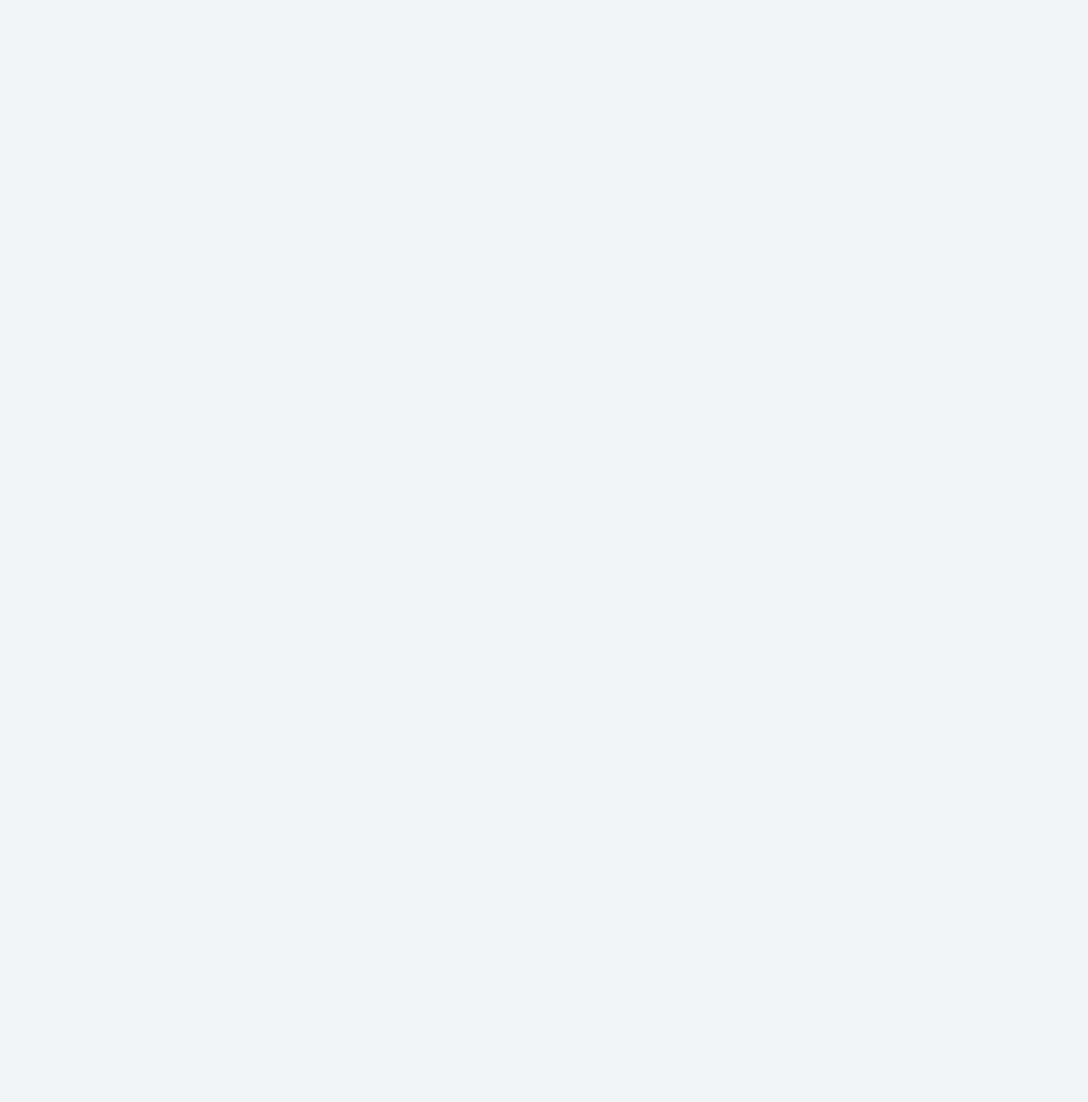
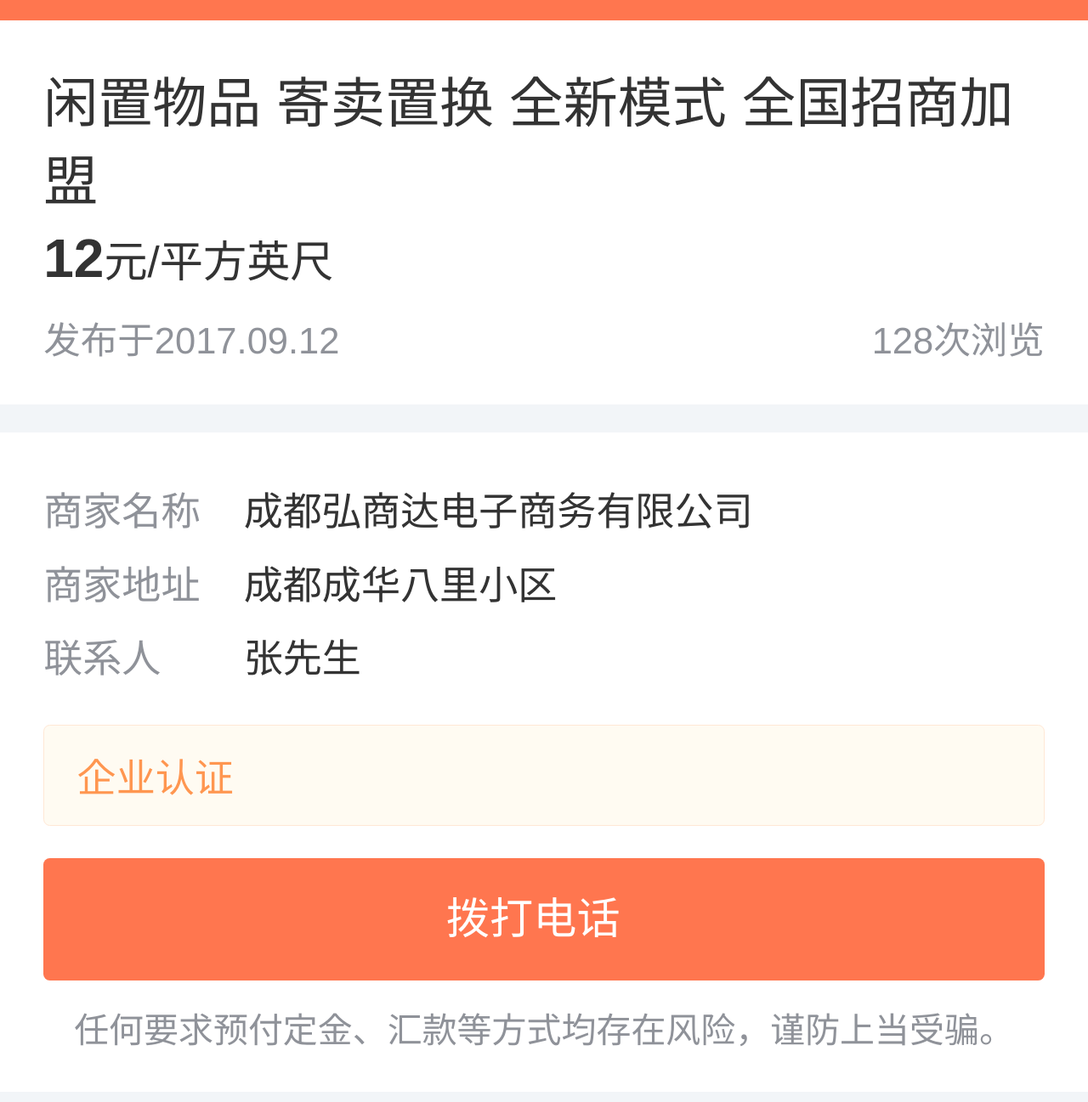
Before and after one commit to kaeyleo/vue-58pige, a Vue app: page /detail in a window 1280 px wide. Shown: the top 1297 px of the page at 85% size. Before the commit the page ends 800 px from the top, so only its background shows below. Built offline with nearby package versions, Linux system fonts and the light colour scheme; a small style sheet from the web is missing.

Commit message:
add detail component

```diff
--- /dev/null
+++ b/src/components/page/detail/detail.vue
@@ -0,0 +1,224 @@
+<template>
+  <div class="page bg-gray">
+    <header class="app-header header-fill">
+      <div class="back" @click="goback">
+        <i class="iconfont icon-fanhui"></i>
+      </div>
+      <div class="page-title">详情</div>
+    </header>
+
+    <section>
+      <div class="content">
+        <div class="title">
+          <h1>闲置物品 寄卖置换 全新模式 全国招商加盟</h1>
+        </div>
+        <div class="price"><strong>12</strong>元/平方英尺</div>
+        <footer class="statis">
+          <span class="date">发布于2017.09.12</span>
+          <span class="pv">128次浏览</span>
+        </footer>
+      </div>
+    </section>
+
+    <section>
+      <div class="content">
+        <ul class="info-list">
+          <li>
+            <span class="name">商家名称</span><span class="value">成都弘商达电子商务有限公司</span>
+          </li>
+          <li>
+            <span class="name">商家地址</span><span class="value">成都成华八里小区</span>
+          </li>
+          <li>
+            <span class="name">联系人</span><span class="value">张先生</span>
+          </li>
+        </ul>
+        <div class="certi">
+          <i class="iconfont icon-renzheng1"></i><span>企业认证</span>
+        </div>
+        <div class="call-button">
+          <i class="iconfont icon-dianhua"></i>
+          <span>拨打电话</span>
+        </div>
+        <p class="warning">任何要求预付定金、汇款等方式均存在风险，谨防上当受骗。</p>
+      </div>
+    </section>
+
+
+
+    <section class="detail-info">
+      <header><span>详细信息</span></header>
+      <div class="content">
+        <p>这里是备注信息...</p>
+        <br>
+        <p>联系我时，请说是在58皮革网上看到的，谢谢！ </p>
+      </div>
+    </section>
+
+    <section class="parameter">
+      <header><span>产品参数</span></header>
+      <div class="content">
+        <ul class="info-list">
+          <li>
+            <span class="name">品种</span><span class="value">黄牛皮</span>
+          </li>
+          <li>
+            <span class="name">皮层</span><span class="value">头层</span>
+          </li>
+          <li>
+            <span class="name">厚度</span><span class="value">1.3mm</span>
+          </li>
+          <li>
+            <span class="name">产地</span><span class="value">进口</span>
+          </li>
+          <li>
+            <span class="name">颜色</span><span class="value">深棕色</span>
+          </li>
+        </ul>
+      </div>
+    </section>
+
+  </div>
+</template>
+
+<script>
+  export default {
+    methods: {
+      goback () {
+        this.$router.go(-1)
+      }
+    }
+  }
+</script>
+
+<style lang="scss" scoped>
+@import '../../../style/helper';
+
+section {
+  color: #333;
+  background-color: #fff;
+  margin-bottom: 2.6vw;
+  header {
+    padding: 2.6vw $wrap;
+    border-bottom: 1px solid #ECEEF3;
+    span {
+      font-size: 3.8vw;
+      color: #73767E;
+    }
+  }
+}
+
+.content {
+  padding: 3.6vw $wrap;
+}
+
+.title {
+  h1 {
+    font-size: 5vw;
+    font-weight: normal;
+  }
+}
+.price {
+  padding: 1vw 0;
+  font-size: 4vw;
+  strong {
+    font-size: 5vw;
+  }
+}
+.statis {
+  margin-top: 1vw;
+  font-size: 3.4vw;
+  color: $fontGray;
+  overflow: auto;
+  .date {
+    float: left;
+  }
+  .pv {
+    float: right;
+  }
+}
+
+.info-list {
+  margin-bottom: 3vw;
+  li {
+    padding: 0.8vw 0;
+    span {
+      display: inline-block;
+      font-size: 3.6vw;
+    }
+    .name {
+      width: 20%;
+      color: $fontGray;
+    }
+    .value {
+      width: 80%;
+    }
+  }
+}
+.certi {
+  padding: 2vw 2vw;
+  margin: 3vw 0;
+  font-size: 0;
+  color: #FF9650;
+  background-color: #FFFBF2;
+  border-radius: 0.6vw;
+  border: 1px solid #FFE8D5;
+  .icon-renzheng1 {
+    font-size: 3.4vw;
+  }
+  span {
+    margin-left: 1vw;
+    font-size: 3.6vw;
+  }
+}
+.call-button {
+  height: 11.2vw;
+  color: #fff;
+  text-align: center;
+  line-height: 11.2vw;
+  background-color: $primaryColor;
+  border-radius: 0.6vw;
+  .icon-dianhua {
+    position: relative;
+    top: -0.5vw;
+    left: -2vw;
+    font-size: 4vw;
+  }
+  span {
+    margin-left: -2vw;
+    font-size: 4vw;
+  }
+}
+.warning {
+  margin: 2vw 0;
+  margin-bottom: 0;
+  font-size: 3.2vw;
+  color: $fontGray;
+  text-align: center;
+}
+
+.detail-info {
+  p {
+    font-size: 3.6vw;
+  }
+}
+
+.parameter {
+  overflow: auto;
+  .content {
+    padding: 0 $wrap;
+  }
+  .info-list {
+    float: right;
+    width: 98%;
+    margin-bottom: 0;
+    li {
+      padding: 3vw 0;
+      border-bottom: 1px solid #ECEEF3;
+      &:last-child {
+        border-bottom: 0;
+      }
+    }
+  }
+}
+</style>
--- a/src/components/page/index/home.vue
+++ b/src/components/page/index/home.vue
@@ -14,7 +14,7 @@
     <section>
       <header><h2>推荐商品</h2></header>
       <ul class="info-feeds">
-        <li class="info-item">
+        <router-link to="/detail" class="info-item" tag="li">
           <div class="content">
             <div class="title">水刺底仿猪皮革 无纺布底PU仿猪里皮</div>
             <div class="parameter">
@@ -42,7 +42,7 @@
             </footer>
           </div>
           <div class="mark">企业认证</div>
-        </li>
+        </router-link>
         <li class="info-item">
           <div class="content">
             <div class="title">新款彩色平纹纳帕牛皮革</div>
@@ -125,7 +125,7 @@ nav {
 
 .nav-item {
   padding: 6px;
-  font-size: 14px;
+  font-size: 15px;
   color: #fff;
   font-weight: 500;
   line-height: 58px;
@@ -171,7 +171,7 @@ section {
     border-bottom: 1px solid #ECEEF3;
     h2 {
       margin: 0;
-      font-size: 14px;
+      font-size: 15px;
       color: #333;
       font-weight: normal;
       line-height: 38px;
--- a/src/components/page/login/register.vue
+++ b/src/components/page/login/register.vue
@@ -1,7 +1,7 @@
 <template>
   <div class="page">
     <header class="app-header">
-      <div class="back">
+      <div class="back" @click="goback">
         <i class="iconfont icon-fanhui"></i>
       </div>
       <div class="page-title">注册</div>
@@ -37,7 +37,13 @@
 </template>
 
 <script>
-
+  export default {
+    methods: {
+      goback () {
+        this.$router.go(-1)
+      }
+    }
+  }
 </script>
 
 <style lang="scss" scoped>
--- a/src/components/page/login/resetPassword.vue
+++ b/src/components/page/login/resetPassword.vue
@@ -1,7 +1,7 @@
 <template>
   <div class="page">
     <header class="app-header">
-      <div class="back">
+      <div class="back" @click="goback">
         <i class="iconfont icon-fanhui"></i>
       </div>
       <div class="page-title">重置密码</div>
@@ -67,6 +67,9 @@ export default {
     }
   },
   methods: {
+    goback () {
+      this.$router.go(-1)
+    },
     /**
      * @method 清空输入框
      * @param {String} target 需要清空的输入框绑定的参数名
--- a/src/router/index.js
+++ b/src/router/index.js
@@ -5,6 +5,7 @@ import home from '@/components/page/index/home.vue'
 import login from '@/components/page/login/login.vue'
 import register from '@/components/page/login/register.vue'
 import resetPassword from '@/components/page/login/resetPassword.vue'
+import detail from '@/components/page/detail/detail.vue'
 
 Vue.use(Router)
 
@@ -30,6 +31,10 @@ export default new Router({
     {
       path: '/forget',
       component: resetPassword
+    },
+    {
+      path: '/detail',
+      component: detail
     }
   ]
 })
--- a/src/style/common.scss
+++ b/src/style/common.scss
@@ -22,6 +22,9 @@ a {
   text-decoration: none;
   -webkit-tap-highlight-color: rgba(0,0,0,0);
 }
+h1, h2, h3, h4, p {
+  margin: 0;
+}
 input {
   outline: none;
   border: 0;
@@ -33,7 +36,10 @@ input {
   width: 100%;
   height: 100%;
   background-color: #fff;
-  overflow: hidden;
+}
+
+.bg-gray {
+  background-color: #F2F5F8;
 }
 
 /*
@@ -70,3 +76,13 @@ input {
     }
   }
 }
+
+.header-fill {
+  color: #fff;
+  background-color: $primaryColor;
+  .link {
+    a {
+      color: #fff;
+    }
+  }
+}
--- a/src/style/helper.scss
+++ b/src/style/helper.scss
@@ -1 +1,5 @@
 $wrap: 4%;
+
+$primaryColor: #FF764F;
+
+$fontGray: #8F9299;
--- a/src/style/login.scss
+++ b/src/style/login.scss
@@ -1,6 +1,10 @@
 /*
  * login form style
  */
+
+.page {
+  overflow-x: hidden;
+}
 
  .login-form {
   margin: 0 auto;
```
